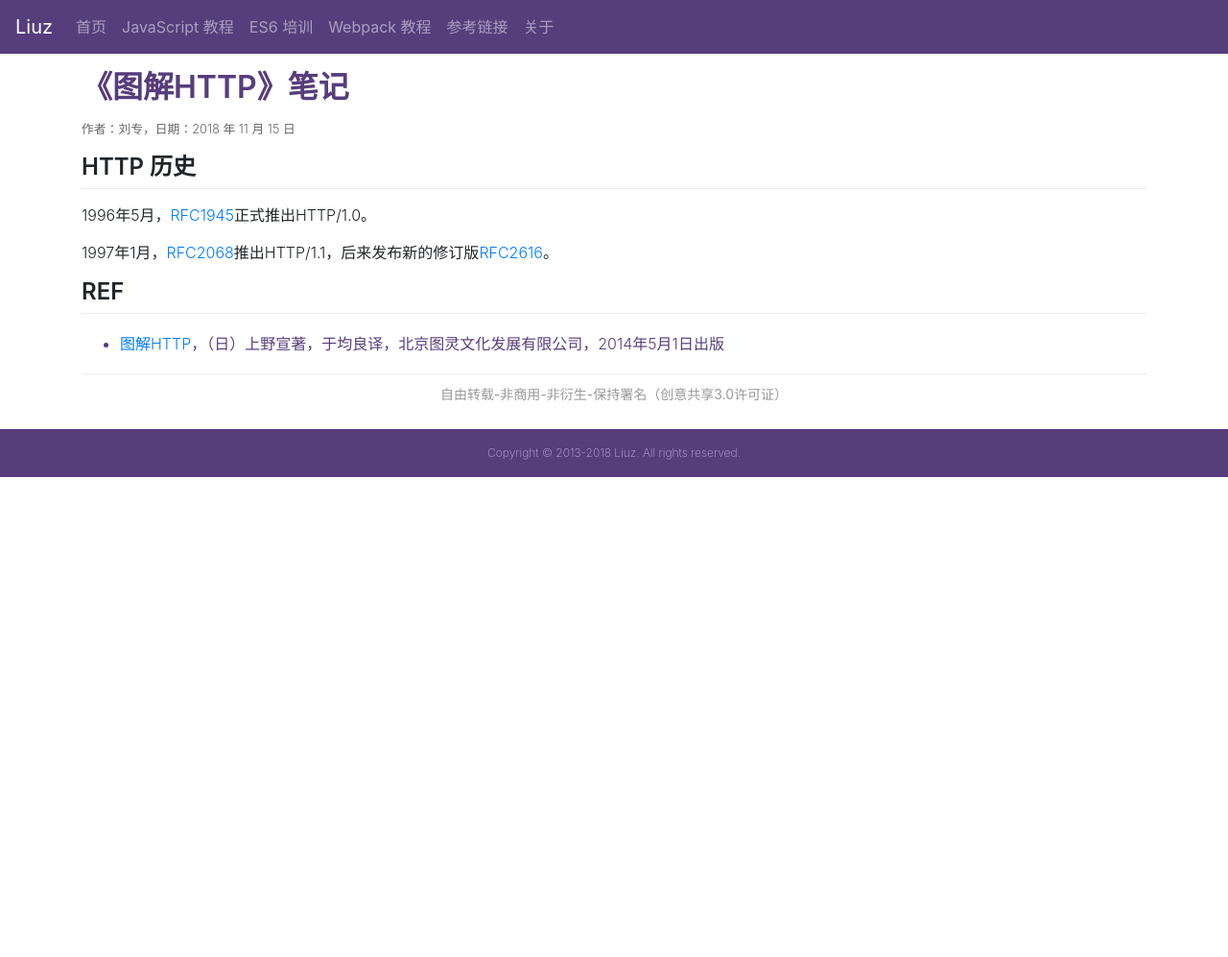
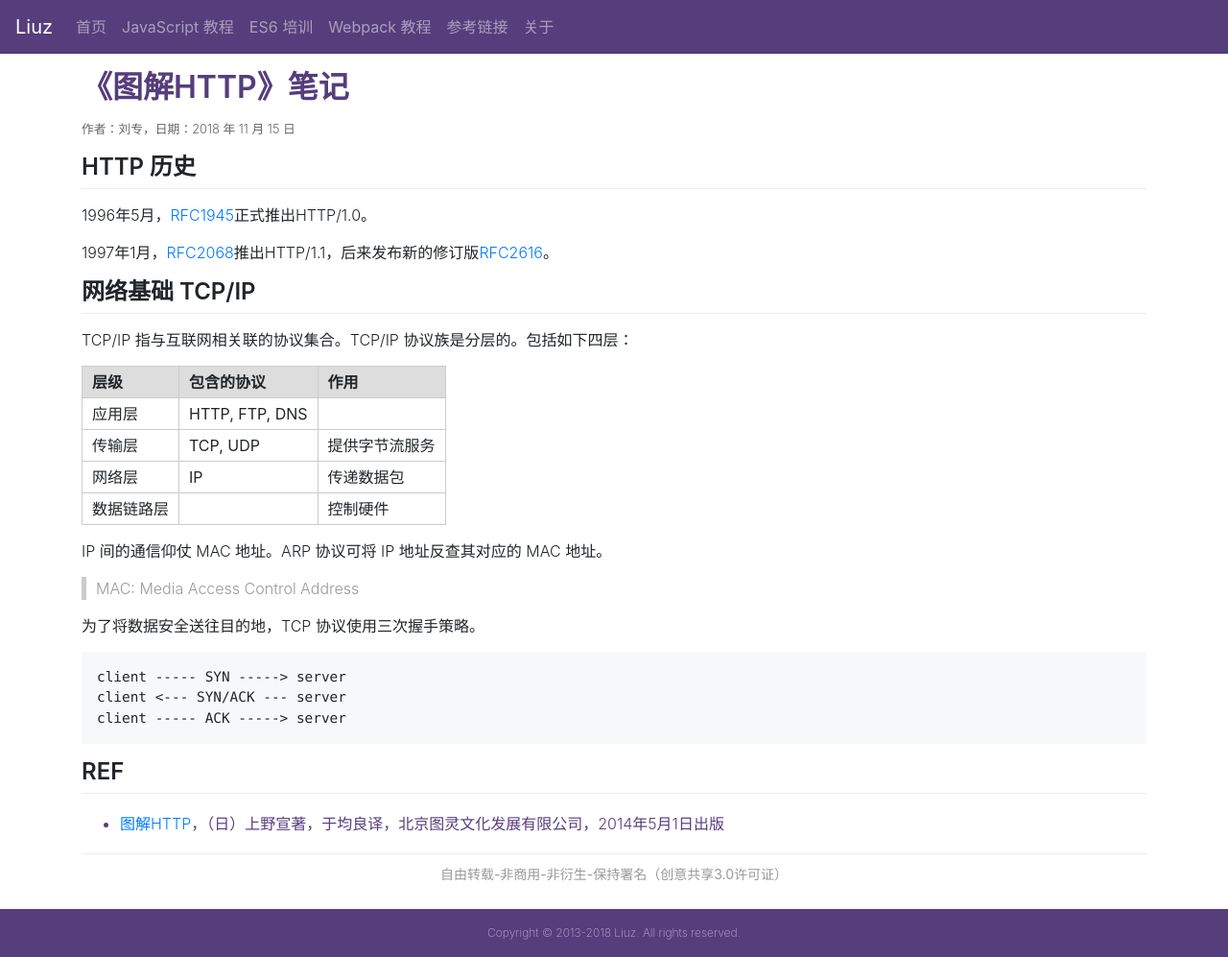
Before and after one commit to liuzhuan/liuzhuan.github.io, a Jekyll site: the page built from _posts/2018-11-15-http-intro.md, in a window 1280 px wide. Shown: the whole page at 96% size. Built offline with Jekyll 4.4.1, drawn with Linux system fonts in a browser that asks for light colours; nearby versions of some CDN libraries; comment, search, counter and statistics services are not loaded; before the commit the page ends 900 px from its top, so only the background shows below that.

Commit message:
add TCP/IP protocol stack and three way handshaking

````diff
--- a/_posts/2018-11-15-http-intro.md
+++ b/_posts/2018-11-15-http-intro.md
@@ -10,6 +10,29 @@ date: 2018/11/15
 
 1997年1月，[RFC2068][rfc2068]推出HTTP/1.1，后来发布新的修订版[RFC2616][rfc2616]。
 
+## 网络基础 TCP/IP
+
+TCP/IP 指与互联网相关联的协议集合。TCP/IP 协议族是分层的。包括如下四层：
+
+| 层级 | 包含的协议 | 作用 |
+| --- | --- | --- |
+| 应用层 | HTTP, FTP, DNS | |
+| 传输层 | TCP, UDP | 提供字节流服务 |
+| 网络层 | IP | 传递数据包 |
+| 数据链路层 | | 控制硬件 |
+
+IP 间的通信仰仗 MAC 地址。ARP 协议可将 IP 地址反查其对应的 MAC 地址。
+
+> MAC: Media Access Control Address
+
+为了将数据安全送往目的地，TCP 协议使用三次握手策略。
+
+```
+client ----- SYN -----> server
+client <--- SYN/ACK --- server
+client ----- ACK -----> server
+```
+
 ## REF
 
 - [图解HTTP][book]，（日）上野宣著，于均良译，北京图灵文化发展有限公司，2014年5月1日出版
````
